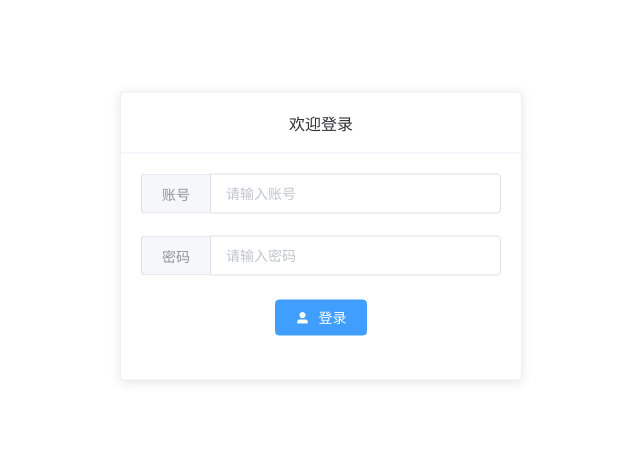
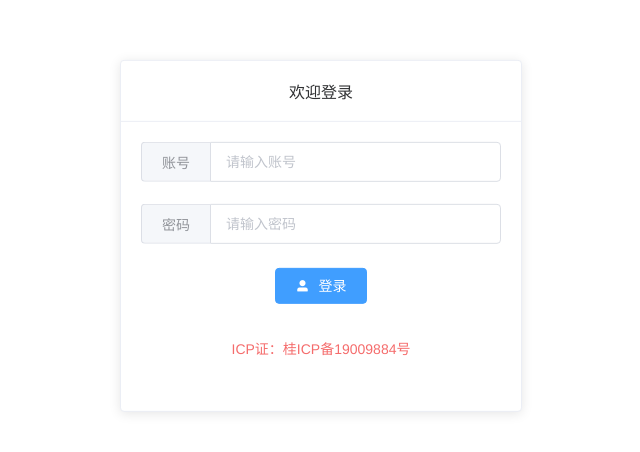
Before and after one commit to zhenzhenChange/TaskAdmin, a Vue app: page / in a window 1280 px wide. Shown: the part 164-616 px from the top of the page, without its empty margins (319-959 px from the left). Built offline with nearby package versions, Linux system fonts and the light colour scheme.

Commit message:
添加备案号

```diff
--- a/src/views/Login.vue
+++ b/src/views/Login.vue
@@ -18,6 +18,11 @@
         <el-button icon="el-icon-user-solid" type="primary" size="medium" native-type="submit">
           登录
         </el-button>
+      </el-form-item>
+      <el-form-item>
+        <el-link type="danger" target="_blank" href="http://www.beian.miit.gov.cn">
+          ICP证：桂ICP备19009884号
+        </el-link>
       </el-form-item>
     </el-form>
   </el-card>
```
